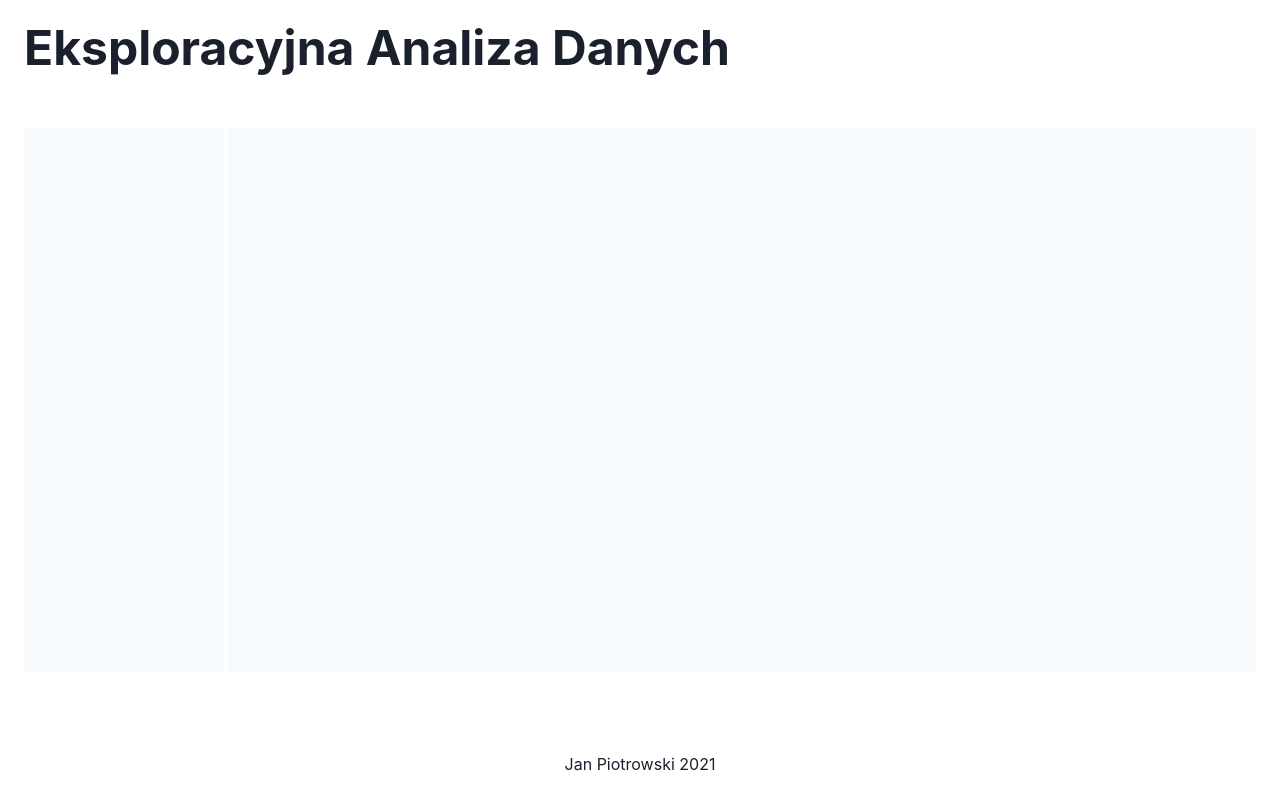
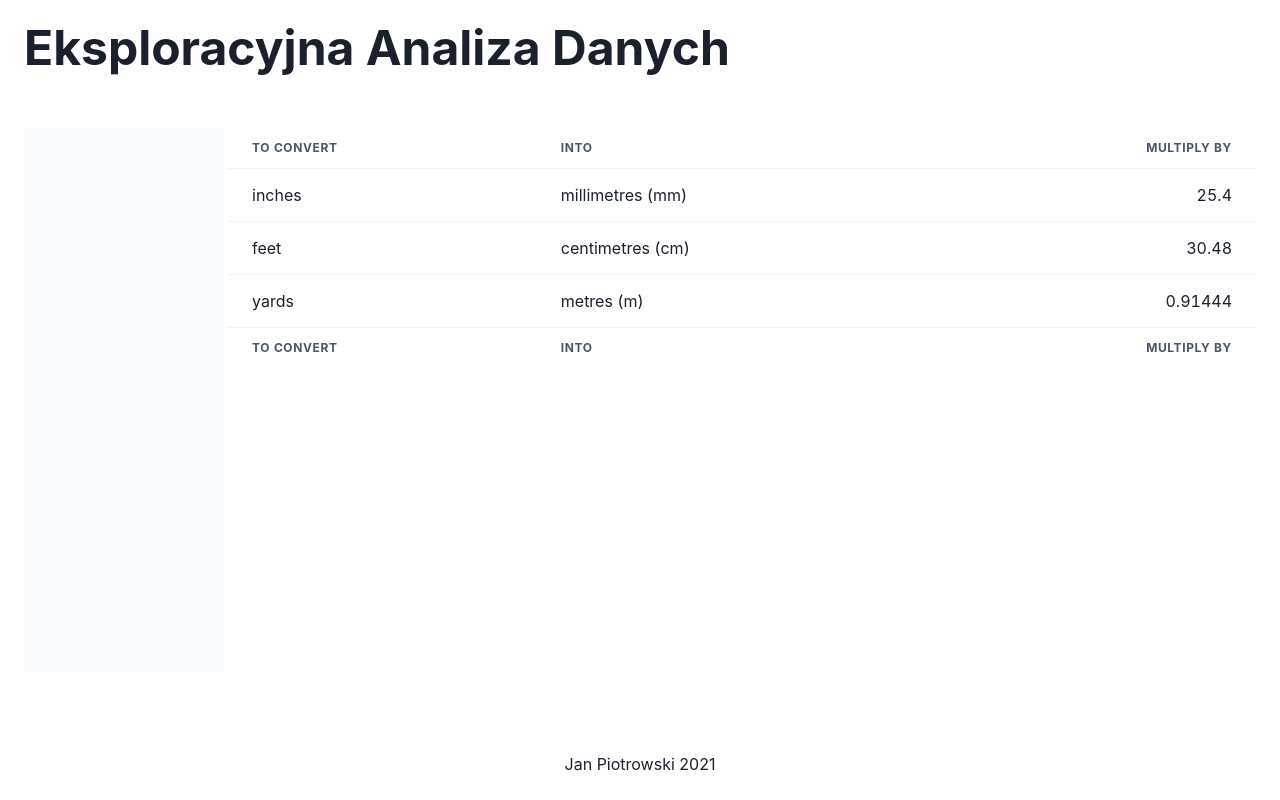
Before and after one commit to jfpio/EDA, a React (Create React App) app: page / in a window 1280 px wide. Built offline with nearby package versions, Linux system fonts and the light colour scheme.

Commit message:
Add basic table with mock data

```diff
--- a/src/App.js
+++ b/src/App.js
@@ -5,6 +5,7 @@
 import { Box } from './components/Box';
 import { Header } from './containers/Header';
 import { Footer } from './containers/Footer';
+import { DataTable } from './containers/DataTable';
 
 const App = () => (
     <ChakraProvider theme={theme}>
@@ -19,7 +20,7 @@
                     <Header />
                 </GridItem>
                 <Box />
-                <Box />
+                <DataTable />
                 <GridItem gridColumn="1 / 3">
                     <Footer />
                 </GridItem>
--- /dev/null
+++ b/src/containers/DataTable/index.js
@@ -0,0 +1,49 @@
+import React from 'react';
+import {
+    Table,
+    Thead,
+    Tbody,
+    Tfoot,
+    Tr,
+    Th,
+    Td,
+    Flex
+} from '@chakra-ui/react';
+
+export const DataTable = () => (
+    <Flex direction="column">
+        <Table variant="simple">
+            <Thead>
+                <Tr>
+                    <Th>To convert</Th>
+                    <Th>into</Th>
+                    <Th isNumeric>multiply by</Th>
+                </Tr>
+            </Thead>
+            <Tbody>
+                <Tr>
+                    <Td>inches</Td>
+                    <Td>millimetres (mm)</Td>
+                    <Td isNumeric>25.4</Td>
+                </Tr>
+                <Tr>
+                    <Td>feet</Td>
+                    <Td>centimetres (cm)</Td>
+                    <Td isNumeric>30.48</Td>
+                </Tr>
+                <Tr>
+                    <Td>yards</Td>
+                    <Td>metres (m)</Td>
+                    <Td isNumeric>0.91444</Td>
+                </Tr>
+            </Tbody>
+            <Tfoot>
+                <Tr>
+                    <Th>To convert</Th>
+                    <Th>into</Th>
+                    <Th isNumeric>multiply by</Th>
+                </Tr>
+            </Tfoot>
+        </Table>
+    </Flex>
+);
```
